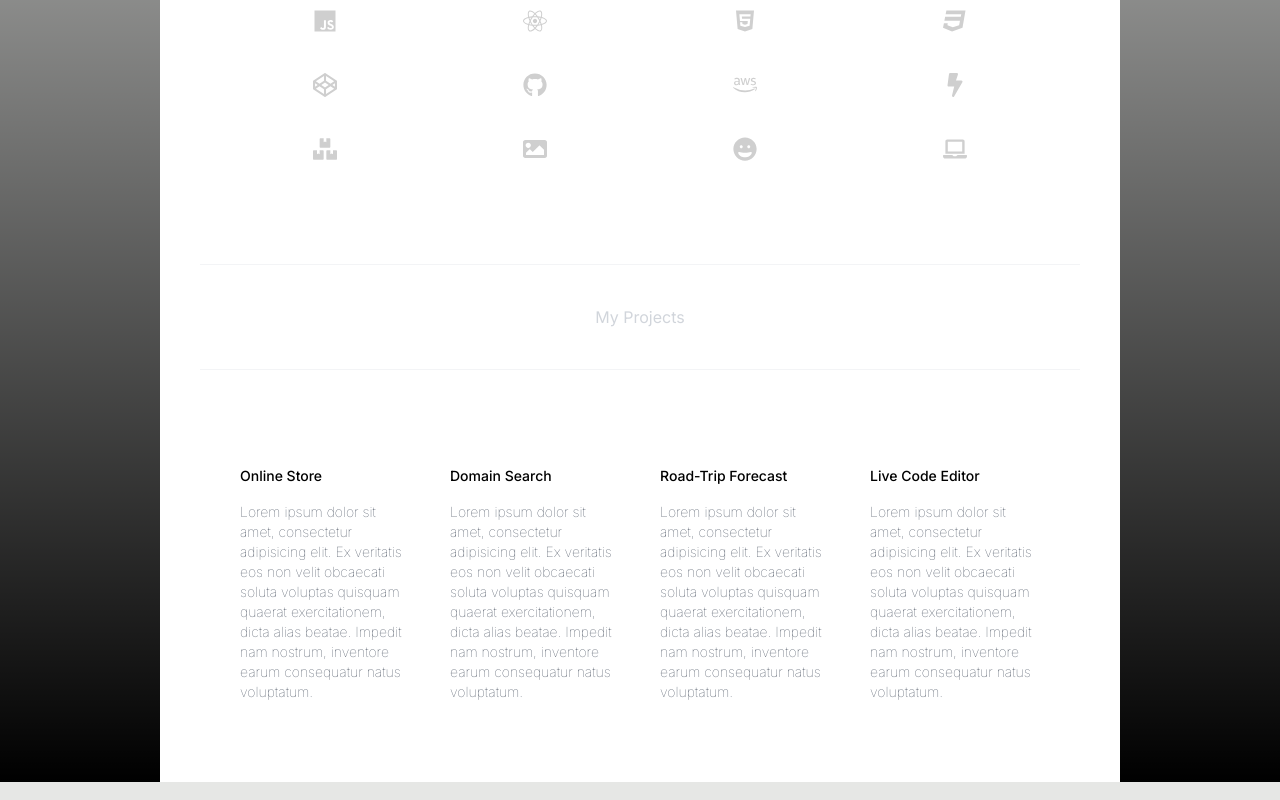
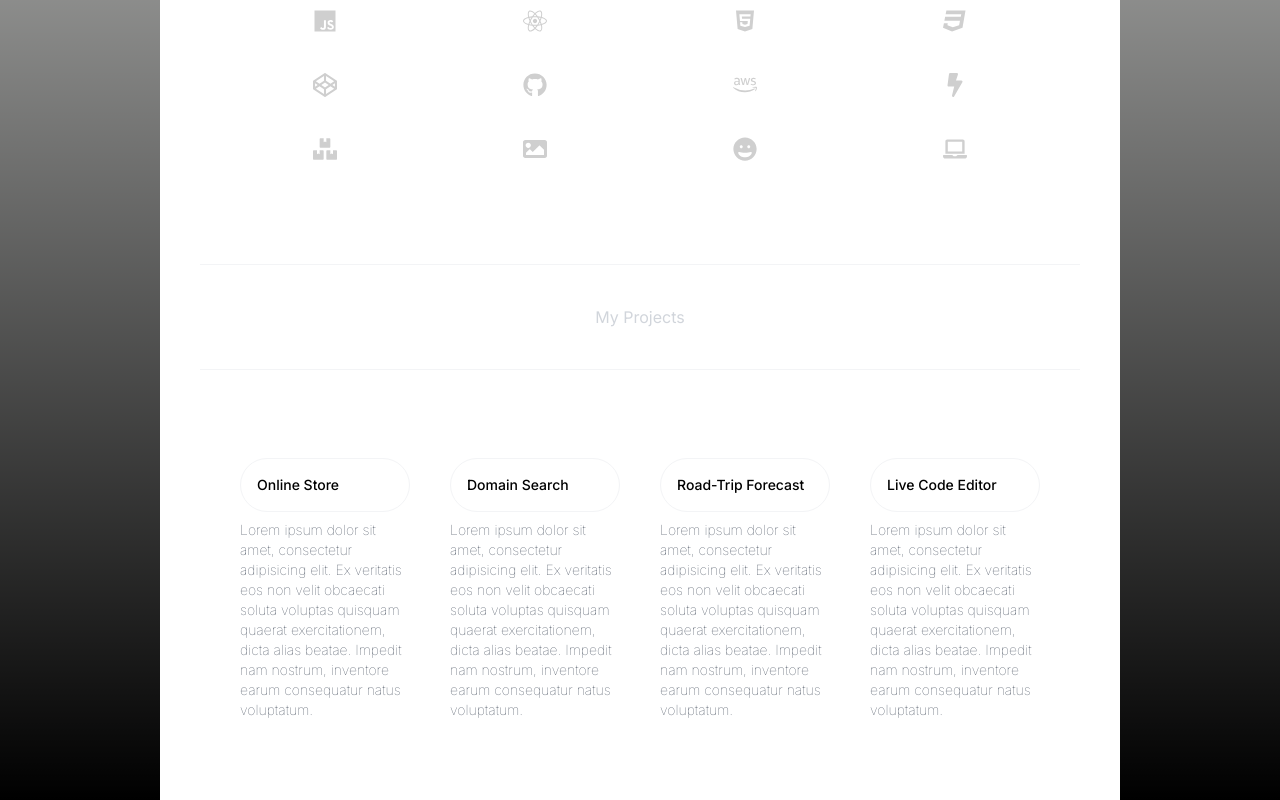
Before and after one commit to rossduris/portfolio-site, a Next.js app: page / in a window 1280 px wide. Shown: the part 518-1318 px from the top of the page. Built offline with nearby package versions, Linux system fonts and the light colour scheme.

Commit message:
added links to projects

```diff
--- a/src/app/page.tsx
+++ b/src/app/page.tsx
@@ -1,6 +1,7 @@
 import Image from "next/image";
 import Hero from "./components/Hero";
 import About from "./components/About";
+import Link from "next/link";
 
 export default function Home() {
   return (
@@ -13,7 +14,9 @@ export default function Home() {
         </h2>
         <div className="grid grid-cols-1 md:grid-cols-4 gap-10 text-sm bg-white text-gray-700 font-thin p-10">
           <div>
-            <h4 className="py-4 font-medium text-black">Online Store</h4>
+            <h4 className=" border border-gray-100  rounded-full p-4 my-2 font-medium text-black">
+              Online Store
+            </h4>
             <p>
               Lorem ipsum dolor sit amet, consectetur adipisicing elit. Ex
               veritatis eos non velit obcaecati soluta voluptas quisquam quaerat
@@ -22,7 +25,11 @@ export default function Home() {
             </p>
           </div>
           <div>
-            <h4 className="py-4 font-medium text-black">Domain Search</h4>
+            <h4 className=" border border-gray-100  rounded-full p-4 my-2 font-medium text-black">
+              <Link href="https://domain-search-tool.vercel.app/">
+                Domain Search
+              </Link>
+            </h4>
             <p>
               Lorem ipsum dolor sit amet, consectetur adipisicing elit. Ex
               veritatis eos non velit obcaecati soluta voluptas quisquam quaerat
@@ -31,7 +38,11 @@ export default function Home() {
             </p>
           </div>
           <div>
-            <h4 className="py-4 font-medium text-black">Road-Trip Forecast</h4>
+            <h4 className=" border border-gray-100  rounded-full p-4 my-2 font-medium text-black">
+              <Link href="https://road-trip-forecast.vercel.app/">
+                Road-Trip Forecast
+              </Link>
+            </h4>
             <p>
               Lorem ipsum dolor sit amet, consectetur adipisicing elit. Ex
               veritatis eos non velit obcaecati soluta voluptas quisquam quaerat
@@ -40,7 +51,11 @@ export default function Home() {
             </p>
           </div>
           <div>
-            <h4 className="py-4 font-medium text-black">Live Code Editor</h4>
+            <h4 className=" border border-gray-100  rounded-full p-4 my-2 font-medium text-black">
+              <Link href="https://csschallenge.vercel.app">
+                Live Code Editor
+              </Link>
+            </h4>
             <p>
               Lorem ipsum dolor sit amet, consectetur adipisicing elit. Ex
               veritatis eos non velit obcaecati soluta voluptas quisquam quaerat
```
